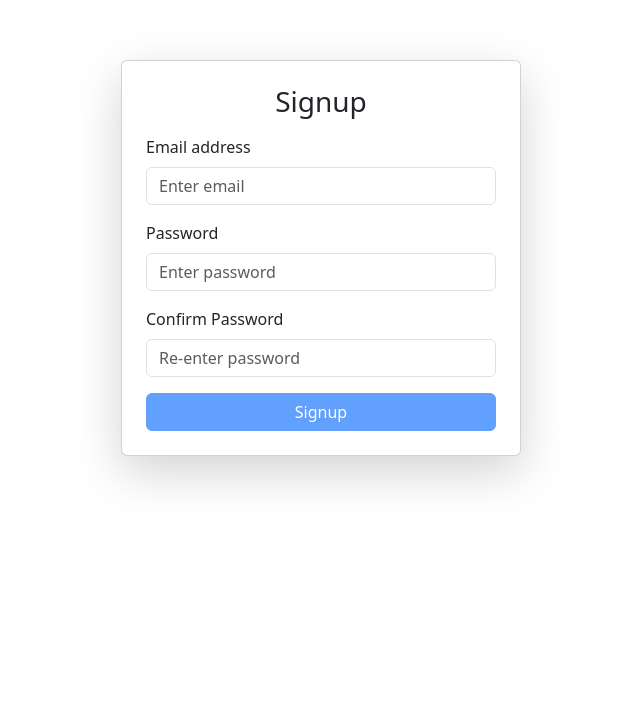
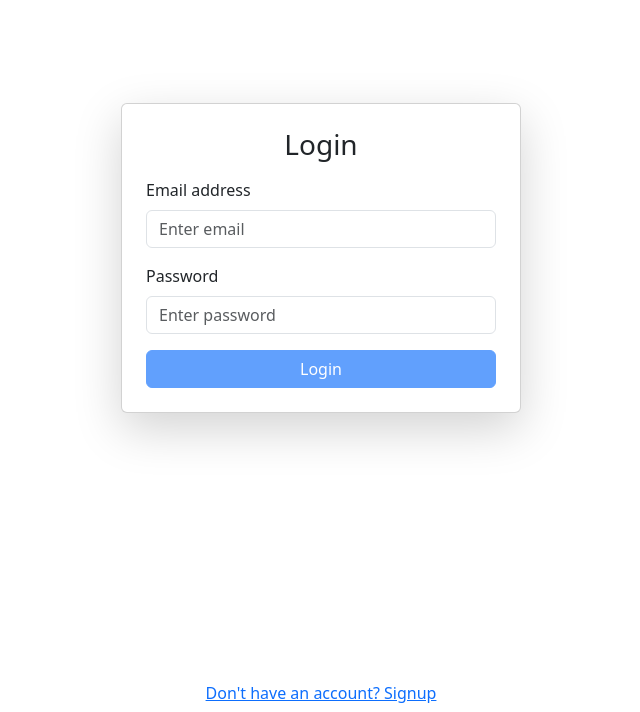
Before and after one commit to pahire288/Mail-box, a React (Create React App) app: page / in a window 1280 px wide. Shown: the part 142-854 px from the top of the page, without its empty margins (319-959 px from the left). Before the commit the page ends 800 px from the top, so only its background shows below. Built offline with nearby package versions, Linux system fonts and the light colour scheme; no server answers.

Commit message:
Login page added

```diff
--- a/src/App.js
+++ b/src/App.js
@@ -1,14 +1,38 @@
-import logo from './logo.svg';
-import './App.css';
-import Signup from './components/Signup';
+import { useState } from "react";
+import Signup from "./components/Signup";
+import Login from "./components/Login";
+import Mailbox from "./components/Mailbox";
 
 function App() {
+  const [isLoggedIn, setIsLoggedIn] = useState(false);
+  const [showSignup, setShowSignup] = useState(false);
+
   return (
-    <>
+    <div>
+      {!isLoggedIn ? (
+        showSignup ? (
+          <Signup />
+        ) : (
+          <Login onLoginSuccess={() => setIsLoggedIn(true)} />
+        )
+      ) : (
+        <Mailbox />
+      )}
 
-    <Signup />
-
-    </>
+      {/* Toggle between Signup and Login */}
+      <div className="text-center mt-3">
+        {!isLoggedIn && (
+          <button
+            className="btn btn-link"
+            onClick={() => setShowSignup(!showSignup)}
+          >
+            {showSignup
+              ? "Already have an account? Login"
+              : "Don't have an account? Signup"}
+          </button>
+        )}
+      </div>
+    </div>
   );
 }
 
--- /dev/null
+++ b/src/components/Login.js
@@ -0,0 +1,76 @@
+import { useState } from "react";
+import { Form, Button, Container, Card, Alert } from "react-bootstrap";
+import { signInWithEmailAndPassword } from "firebase/auth";
+import { auth } from "../firebase";
+
+export default function Login({ onLoginSuccess }) {
+  const [email, setEmail] = useState("");
+  const [password, setPassword] = useState("");
+  const [error, setError] = useState("");
+
+  const handleSubmit = async (e) => {
+    e.preventDefault();
+    setError("");
+
+    if (!email || !password) {
+      setError("All fields are required!");
+      return;
+    }
+
+    try {
+      const userCredential = await signInWithEmailAndPassword(auth, email, password);
+
+      // ✅ Get token
+      const token = await userCredential.user.getIdToken();
+      localStorage.setItem("authToken", token);
+
+      console.log("User successfully logged in:", userCredential.user);
+
+      // ✅ Call parent handler to redirect
+      onLoginSuccess();
+
+    } catch (err) {
+      setError("Invalid email or password. Please try again!");
+    }
+  };
+
+  return (
+    <Container className="d-flex justify-content-center align-items-center vh-100">
+      <Card style={{ width: "400px" }} className="p-4 shadow-lg">
+        <h3 className="text-center mb-3">Login</h3>
+        {error && <Alert variant="danger">{error}</Alert>}
+
+        <Form onSubmit={handleSubmit}>
+          <Form.Group controlId="formEmail" className="mb-3">
+            <Form.Label>Email address</Form.Label>
+            <Form.Control
+              type="email"
+              placeholder="Enter email"
+              value={email}
+              onChange={(e) => setEmail(e.target.value)}
+            />
+          </Form.Group>
+
+          <Form.Group controlId="formPassword" className="mb-3">
+            <Form.Label>Password</Form.Label>
+            <Form.Control
+              type="password"
+              placeholder="Enter password"
+              value={password}
+              onChange={(e) => setPassword(e.target.value)}
+            />
+          </Form.Group>
+
+          <Button
+            variant="primary"
+            type="submit"
+            className="w-100"
+            disabled={!email || !password}
+          >
+            Login
+          </Button>
+        </Form>
+      </Card>
+    </Container>
+  );
+}
--- /dev/null
+++ b/src/components/Mailbox.js
@@ -0,0 +1,11 @@
+import { Container, Card } from "react-bootstrap";
+
+export default function Mailbox() {
+  return (
+    <Container className="d-flex justify-content-center align-items-center vh-100">
+      <Card style={{ width: "400px" }} className="p-4 shadow-lg text-center">
+        <h2>Welcome to your mail box 📬</h2>
+      </Card>
+    </Container>
+  );
+}
```
